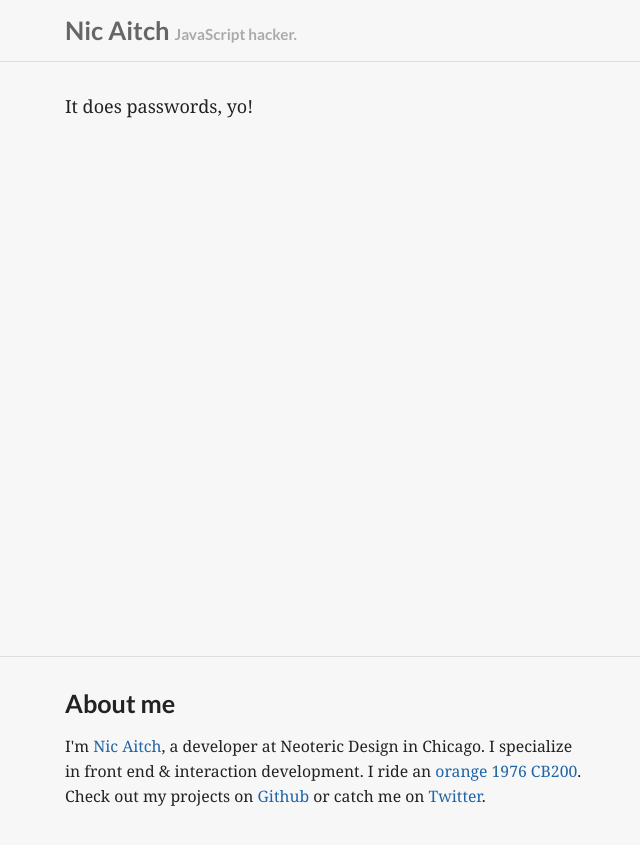
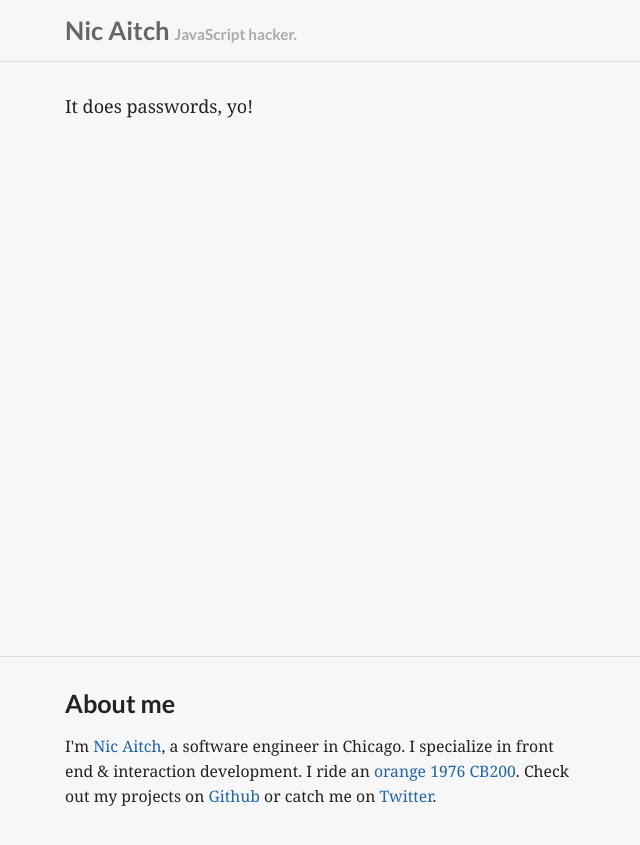
Before and after one commit to nicinabox/nicinabox.github.io, a Jekyll site: the page built from _posts/projects/2013-01-02-hatchpass.md, in a window 1280 px wide. Shown: the top 845 px of the page, without its empty margins (0-640 px from the left). Built offline with Jekyll 4.4.1, drawn with Linux system fonts in a browser that asks for light colours; nearby versions of some CDN libraries; comment, search, counter and statistics services are not loaded.

Commit message:
Update footer

```diff
--- a/_includes/footer.html
+++ b/_includes/footer.html
@@ -1,7 +1,7 @@
 <h3>About me</h3>
 
 <p>
-  I'm <a href="mailto:nic@nicinabox.com">Nic Aitch</a>, a developer at Neoteric Design in Chicago. I specialize in front end &amp; interaction development. I ride an <a href="http://www.flickr.com/photos/nic-h/7159783258/in/set-72157629638963998/lightbox/">orange 1976 CB200</a>.
+  I'm <a href="mailto:nic@nicinabox.com">Nic Aitch</a>, a software engineer in Chicago. I specialize in front end &amp; interaction development. I ride an <a href="http://www.flickr.com/photos/nic-h/7159783258/in/set-72157629638963998/lightbox/">orange 1976 CB200</a>.
   Check out my projects on <a href="http://github.com/nicinabox">Github</a> or catch me on <a href="http://twitter.com/nicinabox">Twitter</a>.
 </p>
 
```
